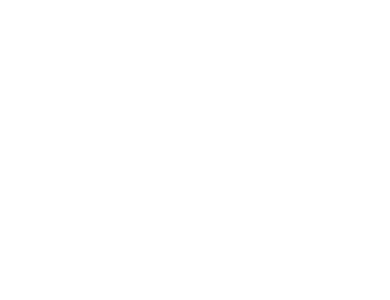
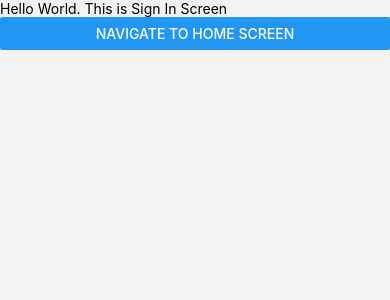
Before and after one commit to usmanghani127/chime, a React Native app: screen / in a window 390 px wide. Shown: the top 300 px of the page. Built offline with nearby package versions, Linux system fonts and the light colour scheme.

Commit message:
- Added React Navigation

```diff
--- a/App.tsx
+++ b/App.tsx
@@ -5,10 +5,21 @@
  * @format
  */
 
-import React from 'react';
+import React, {useEffect} from 'react';
+import {NavigationContainer} from '@react-navigation/native';
+import {StackNavigator} from './src/navigation/stackNavigator.tsx';
+import SplashScreen from 'react-native-splash-screen';
 
 function App(): React.JSX.Element {
-  return <></>;
+  useEffect(() => {
+    setTimeout(() => SplashScreen.hide(), 3000);
+  }, []);
+
+  return (
+    <NavigationContainer>
+      <StackNavigator />
+    </NavigationContainer>
+  );
 }
 
 export default App;
--- a/package.json
+++ b/package.json
@@ -20,8 +20,12 @@
     "prepare": "husky"
   },
   "dependencies": {
+    "@react-navigation/native": "6.1.17",
+    "@react-navigation/native-stack": "6.9.26",
     "react": "18.2.0",
     "react-native": "0.73.6",
+    "react-native-safe-area-context": "4.9.0",
+    "react-native-screens": "3.30.1",
     "react-native-splash-screen": "3.3.0"
   },
   "devDependencies": {
--- /dev/null
+++ b/src/navigation/routes.ts
@@ -0,0 +1,4 @@
+export enum RouteKeys {
+  SIGN_IN = 'Sign In',
+  HOME = 'Home',
+}
--- /dev/null
+++ b/src/navigation/stackNavigator.tsx
@@ -0,0 +1,18 @@
+import React from 'react';
+import {createNativeStackNavigator} from '@react-navigation/native-stack';
+import {RouteKeys} from './routes.ts';
+import {HomeScreen, SignInScreen} from '../screens';
+import {StackNavigatorProps} from './types.ts';
+
+const Stack = createNativeStackNavigator<StackNavigatorProps>();
+
+export const StackNavigator = () => {
+  return (
+    <Stack.Navigator
+      initialRouteName={RouteKeys.SIGN_IN}
+      screenOptions={{headerShown: false}}>
+      <Stack.Screen name={RouteKeys.HOME} component={HomeScreen} />
+      <Stack.Screen name={RouteKeys.SIGN_IN} component={SignInScreen} />
+    </Stack.Navigator>
+  );
+};
--- /dev/null
+++ b/src/navigation/types.ts
@@ -0,0 +1,6 @@
+import {RouteKeys} from './routes.ts';
+
+export type StackNavigatorProps = {
+  [RouteKeys.SIGN_IN]: undefined;
+  [RouteKeys.HOME]: undefined;
+};
--- /dev/null
+++ b/src/screens/home/index.tsx
@@ -0,0 +1,9 @@
+import {SafeAreaView, Text} from 'react-native';
+
+export const HomeScreen = () => {
+  return (
+    <SafeAreaView>
+      <Text>Hello World. This is Home Screen</Text>
+    </SafeAreaView>
+  );
+};
--- /dev/null
+++ b/src/screens/index.ts
@@ -0,0 +1,2 @@
+export {HomeScreen} from './home';
+export {SignInScreen} from './signin';
--- /dev/null
+++ b/src/screens/signin/index.tsx
@@ -0,0 +1,19 @@
+import {Button, SafeAreaView, Text} from 'react-native';
+import {NativeStackScreenProps} from '@react-navigation/native-stack';
+import {RouteKeys} from '../../navigation/routes.ts';
+import {StackNavigatorProps} from '../../navigation/types.ts';
+
+export const SignInScreen = (
+  props: NativeStackScreenProps<StackNavigatorProps, RouteKeys.SIGN_IN>,
+) => {
+  const {navigation} = props;
+  return (
+    <SafeAreaView>
+      <Text>Hello World. This is Sign In Screen</Text>
+      <Button
+        title={'Navigate to Home Screen'}
+        onPress={() => navigation.navigate(RouteKeys.HOME)}
+      />
+    </SafeAreaView>
+  );
+};
```
Also changed, not shown: 4 other files (tests, documents, lock files or other folders).
